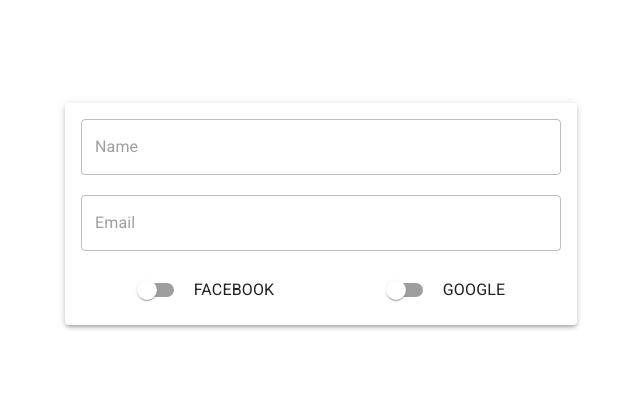
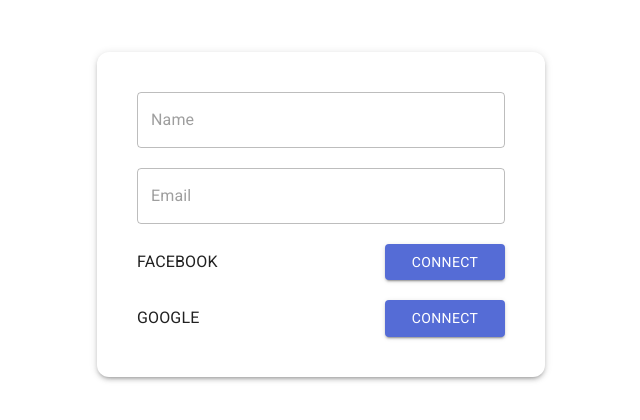
Before and after one commit to vfa-tuanvm/fe-social-authentication, a Next.js app: page / in a window 1280 px wide. Shown: the part 186-606 px from the top of the page, without its empty margins (319-959 px from the left). Built offline with nearby package versions, Linux system fonts and the light colour scheme.

Commit message:
#8-home-page

```diff
--- a/pages/index.tsx
+++ b/pages/index.tsx
@@ -1,4 +1,4 @@
-import { Box, Card, Grid, Switch, TextField, Typography } from "@mui/material";
+import { Box, Button, Card, Grid, TextField, Typography } from "@mui/material";
 import { useAppSelector } from "../redux/redux-hook";
 import { selectUser } from "../redux/slices/userSilce";
 import Avatar from "@mui/material/Avatar";
@@ -68,7 +68,14 @@
         alignItems: "center",
       }}
     >
-      <Card sx={{ width: "40%", padding: "16px", boxShadow: 3 }}>
+      <Card
+        sx={{
+          width: "35%",
+          padding: "40px",
+          boxShadow: 3,
+          borderRadius: "12px",
+        }}
+      >
         <Grid container rowSpacing="20px">
           {user.avatar && (
             <Grid item xs={12}>
@@ -97,22 +104,32 @@
               value={user.email}
             />
           </Grid>
-          {Object.values(SocialType).map((e) => (
-            <Grid item xs={6} key={e}>
+          {Object.values(SocialType).map((mediaType) => (
+            <Grid item xs={12} key={mediaType}>
               <Box
                 sx={{
                   display: "flex",
-                  justifyContent: "center",
+                  justifyContent: "space-between",
                   columnGap: "8px",
                   alignItems: "center",
                 }}
               >
-                <Switch
-                  checked={
-                    socialAccounts.find((acc) => acc.type === e) ? true : false
-                  }
-                />
-                <Typography>{e}</Typography>
+                <Grid item xs={8}>
+                  <Typography>{mediaType}</Typography>
+                </Grid>
+
+                <Grid item xs={4}>
+                  {socialAccounts.filter((acc) => acc.type === mediaType)
+                    .length > 0 ? (
+                    <Button fullWidth variant="contained" color="error">
+                      Disconnect
+                    </Button>
+                  ) : (
+                    <Button fullWidth variant="contained">
+                      Connect
+                    </Button>
+                  )}
+                </Grid>
               </Box>
             </Grid>
           ))}
```
